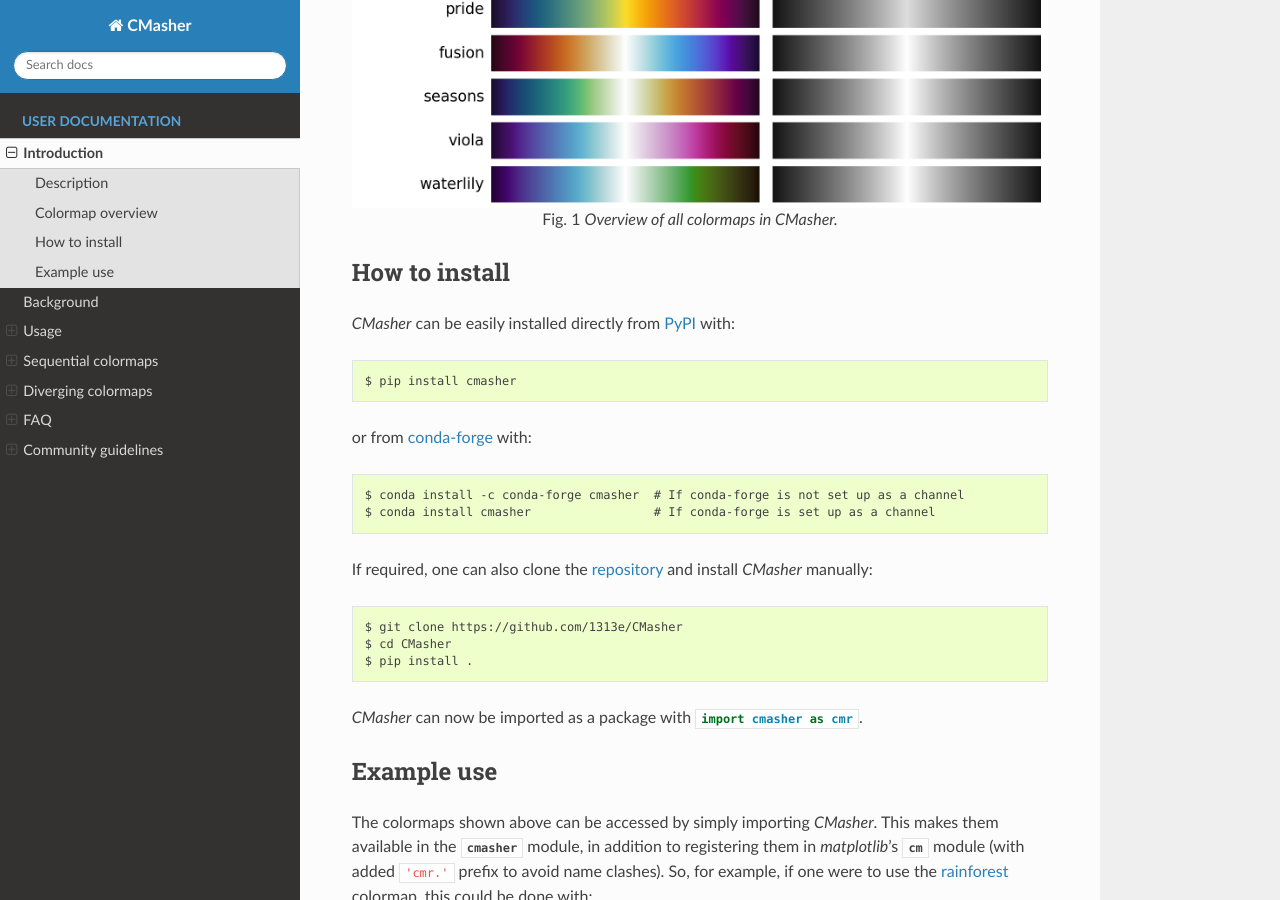
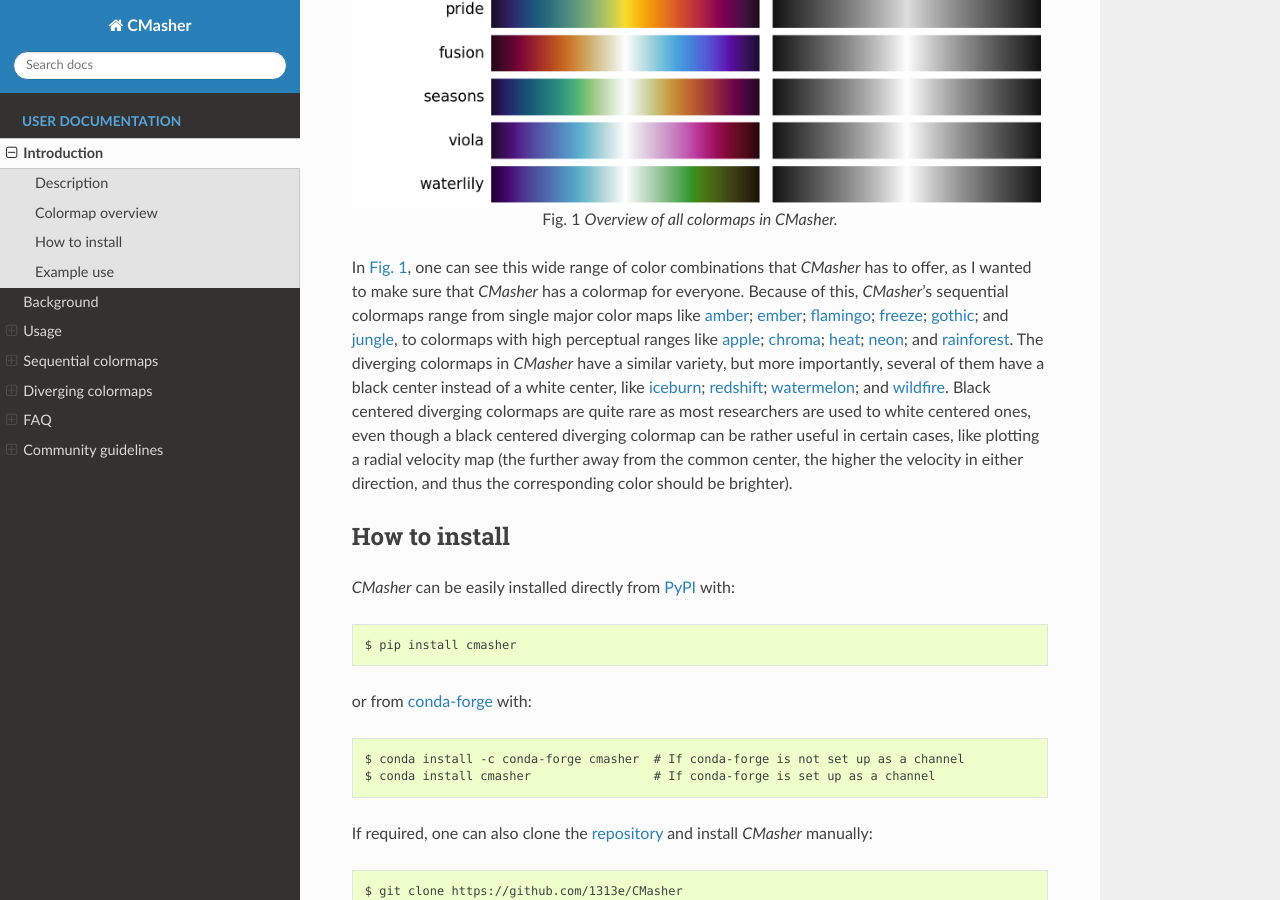
Before and after one commit to 1313e/CMasher, a Sphinx documentation site: the page built from docs/source/user/introduction.rst, in a window 1280 px wide and 900 px high, scrolled down 2491 px. Built offline with Sphinx 7.4.7 and the Read the Docs theme 2.0.0, drawn with Linux system fonts in a browser that asks for light colours.

Commit message:
Added some more explanations to the docs.

```diff
--- a/README.rst
+++ b/README.rst
@@ -26,6 +26,11 @@
     :align: center
     :target: https://cmasher.readthedocs.io
     :alt: CMasher Colormap Overview
+
+In the figure, one can see this wide range of color combinations that *CMasher* has to offer, as I wanted to make sure that *CMasher* has a colormap for everyone.
+Because of this, *CMasher*'s sequential colormaps range from single major color maps like *amber*; *ember*; *flamingo*; *freeze*; *gothic*; and *jungle*, to colormaps with high perceptual ranges like *apple*; *chroma*; *heat*; *neon*; and *rainforest*.
+The diverging colormaps in *CMasher* have a similar variety, but more importantly, several of them have a black center instead of a white center, like *iceburn*; *redshift*; *watermelon*; and *wildfire*.
+Black centered diverging colormaps are quite rare as most researchers are used to white centered ones, even though a black centered diverging colormap can be rather useful in certain cases, like plotting a radial velocity map (the further away from the common center, the higher the velocity in either direction, and thus the corresponding color should be brighter).
 
 
 Installation & Use
--- a/docs/source/user/introduction.rst
+++ b/docs/source/user/introduction.rst
@@ -23,6 +23,11 @@
     :name: cmr_cmaps
 
     Overview of all colormaps in *CMasher*.
+
+In :numref:`cmr_cmaps`, one can see this wide range of color combinations that *CMasher* has to offer, as I wanted to make sure that *CMasher* has a colormap for everyone.
+Because of this, *CMasher*'s sequential colormaps range from single major color maps like :ref:`amber`; :ref:`ember`; :ref:`flamingo`; :ref:`freeze`; :ref:`gothic`; and :ref:`jungle`, to colormaps with high perceptual ranges like :ref:`apple`; :ref:`chroma`; :ref:`heat`; :ref:`neon`; and :ref:`rainforest`.
+The diverging colormaps in *CMasher* have a similar variety, but more importantly, several of them have a black center instead of a white center, like :ref:`iceburn`; :ref:`redshift`; :ref:`watermelon`; and :ref:`wildfire`.
+Black centered diverging colormaps are quite rare as most researchers are used to white centered ones, even though a black centered diverging colormap can be rather useful in certain cases, like plotting a radial velocity map (the further away from the common center, the higher the velocity in either direction, and thus the corresponding color should be brighter).
 
 How to install
 --------------
```
